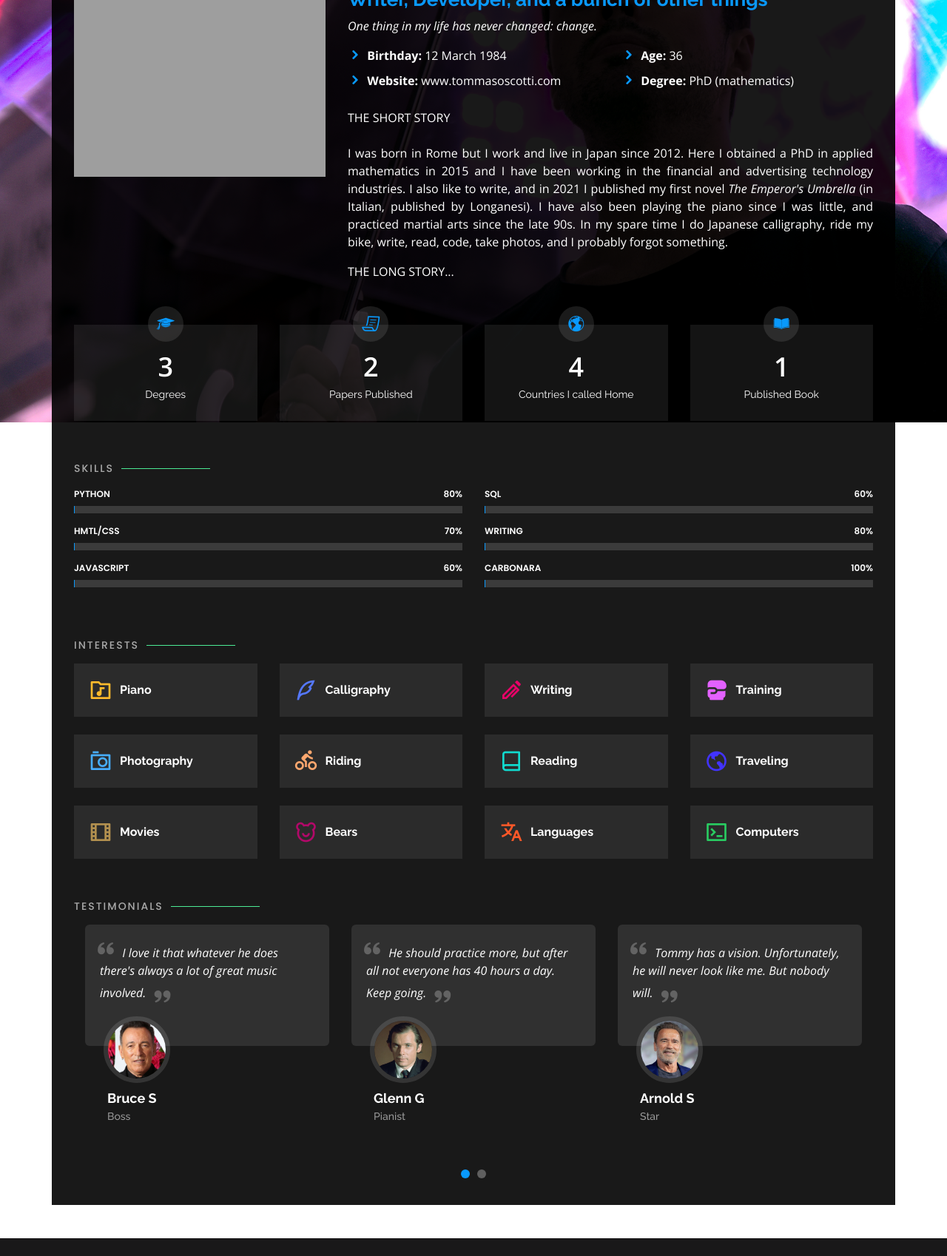
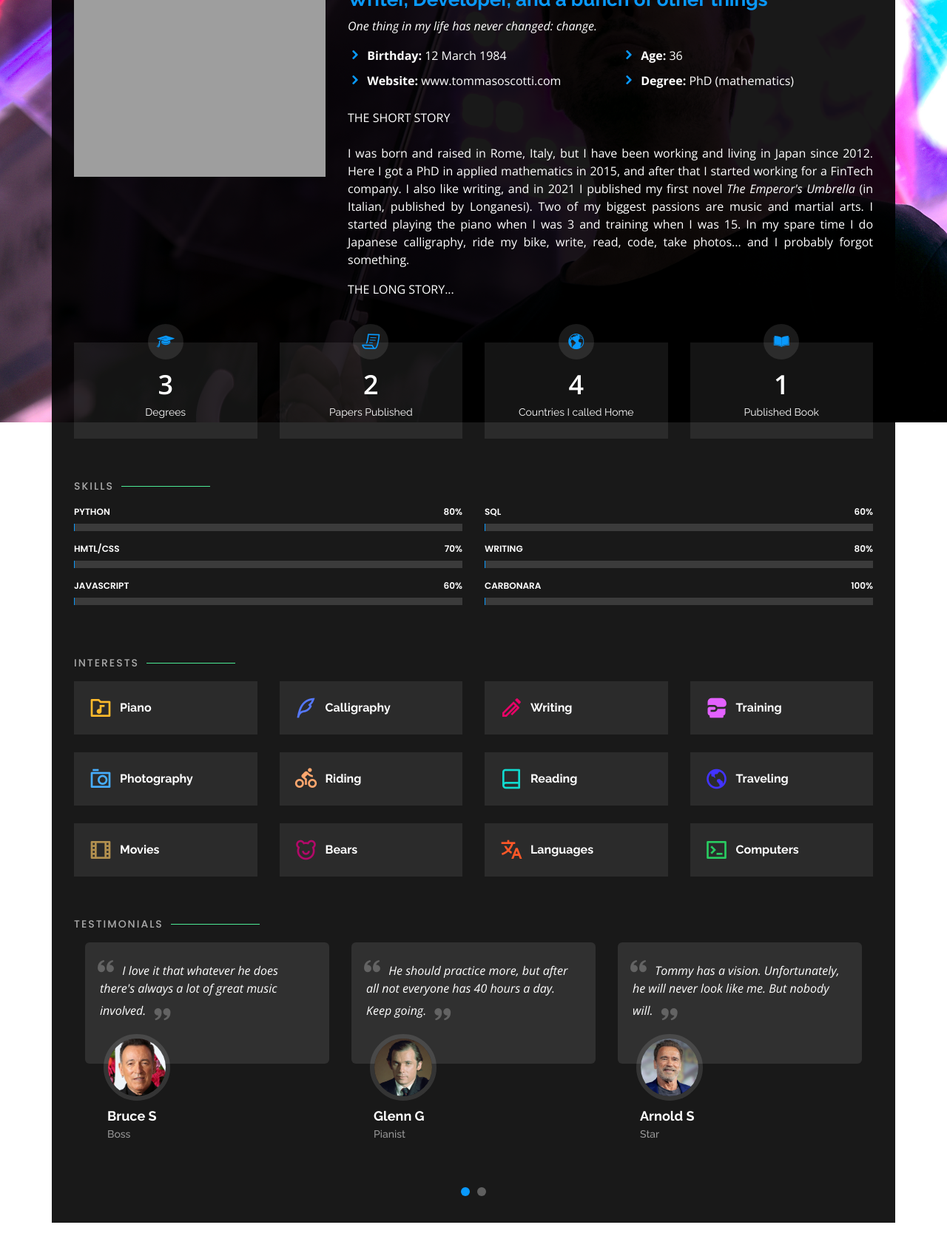
Before and after one commit to thomscot/hokuthom, a Python web app: template app/templates/index_en.html in a window 1280 px wide, after a click on "About". Shown: the part 229-1927 px from the top of the page at 74% size. Before the commit the page ends 1903 px from the top, so only its background shows below. Run offline with Jinja, Linux system fonts and the light colour scheme; the template is opened without the code that fills it: most values are stand-ins (such as "Sample title", 1, 10 or a date in 2020); some libraries are stand-ins or nearby versions; grey boxes are pictures that could not be loaded.

Commit message:
fix english bio

```diff
--- a/app/templates/index_en.html
+++ b/app/templates/index_en.html
@@ -112,10 +112,10 @@
           THE SHORT STORY
           </br> </br>
           <p style="text-align: justify;">
-            I was born in Rome but I work and live in Japan since 2012. Here I obtained a PhD in applied mathematics in 2015 and I have been working in the
-            financial and advertising technology industries. I also like to write, and in 2021 I published my first novel <em>The Emperor's Umbrella</em>
-            (in Italian, published by Longanesi). I have also been playing the piano since I was little, and practiced martial arts since the late 90s. In my spare time I
-            do Japanese calligraphy, ride my bike, write, read, code, take photos, and I probably forgot something.
+            I was born and raised in Rome, Italy, but I have been working and living in Japan since 2012. Here I got a PhD in applied mathematics in 2015, and after that I started working
+            for a FinTech company. I also like  writing, and in 2021 I published my first novel <em>The Emperor's Umbrella</em>
+            (in Italian, published by Longanesi). Two of my biggest passions are music and martial arts. I started playing the piano when I was 3 and training when I was 15. In my spare time I
+            do Japanese calligraphy, ride my bike, write, read, code, take photos... and I probably forgot something.
           </p>
 
           <p id="collapsedText" class="collapse text-faded" style="text-align: justify;" aria-expanded="false" onclick="changeText()">
```
